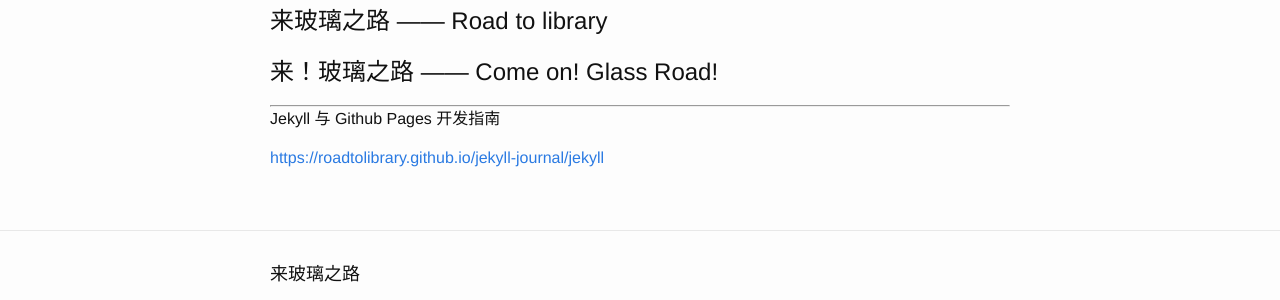
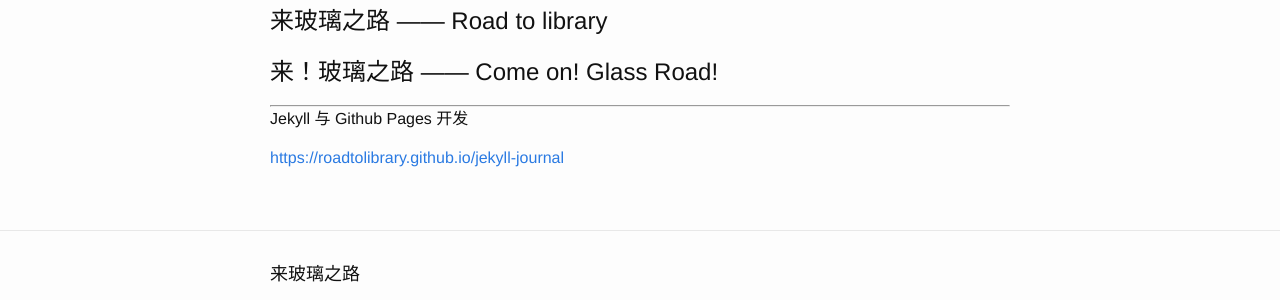
Before and after one commit to RoadToLibrary/boardgame, a Jekyll site: the page built from about.md, in a window 1280 px wide. Shown: the part 161-461 px from the top of the page. Built offline with Jekyll 4.4.1, drawn with Linux system fonts in a browser that asks for light colours.

Commit message:
change about url

```diff
--- a/about.md
+++ b/about.md
@@ -10,6 +10,6 @@ permalink: /about/
 
 ---
 
-Jekyll 与 Github Pages 开发指南
+Jekyll 与 Github Pages 开发
 
-[{{site.url}}{{site.baseurl}}/jekyll]({{site.baseurl}}/jekyll)
+[{{site.url}}{{site.baseurl}}]({{site.url}}{{site.baseurl}})
```
